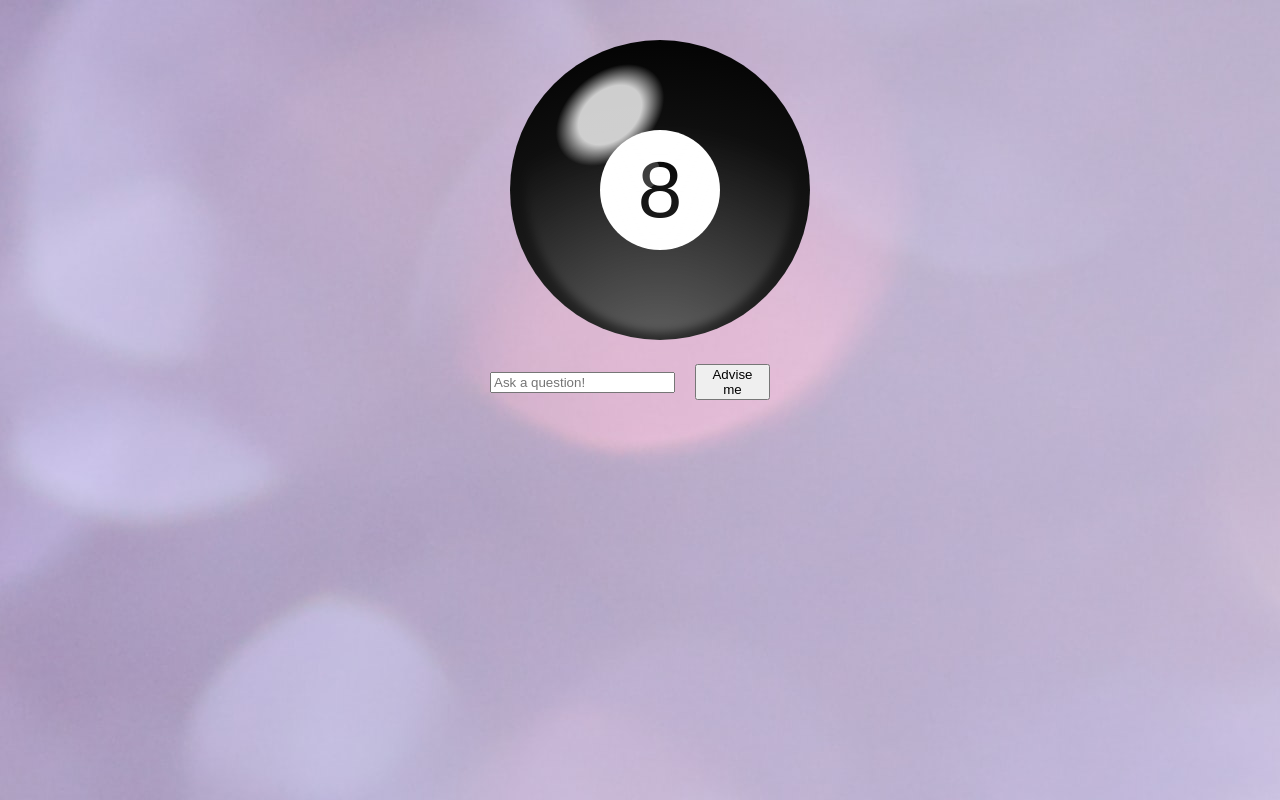
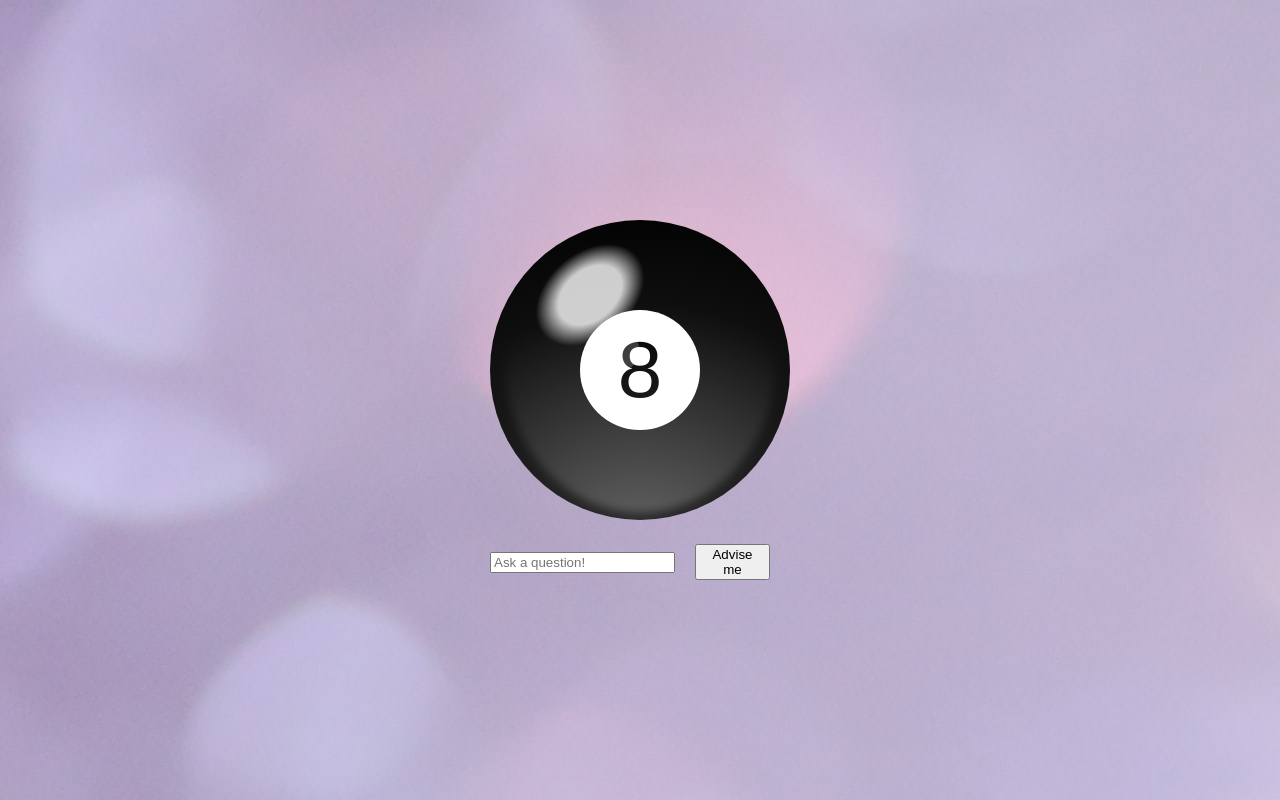
Before and after one commit to danisacoder/magic-8-ball, a website: page index.html in a window 1280 px wide. Drawn offline with Linux system fonts and the light colour scheme.

Commit message:
tweaked styling

```diff
--- a/index.css
+++ b/index.css
@@ -195,7 +195,8 @@ transform: rotateX(90deg) translateZ(-150px);
   width: 300px;
   height: 300px;
   display: inline-block;
-  margin: 20px;
+  margin-top: 200px;
+  margin-bottom: 20px;
   perspective: 1200px;
   perspective-origin: 50% 50%;
   transform-style: preserve-3d;
```
